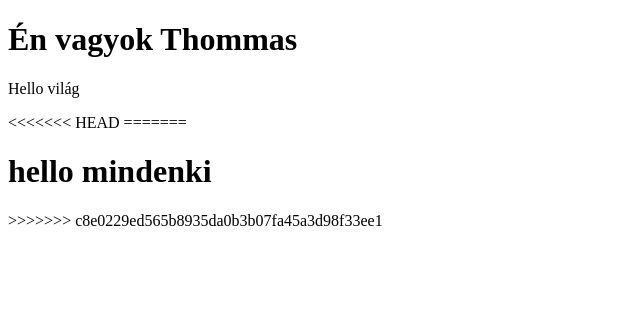
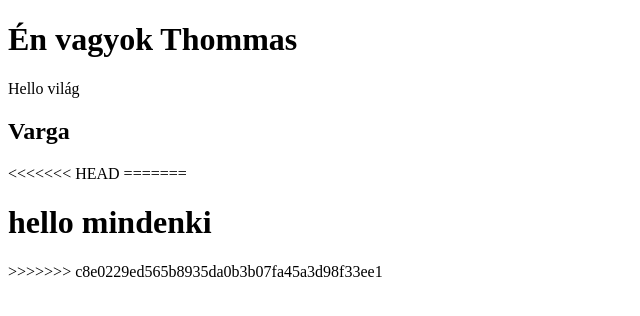
Before and after one commit to Szegee5/Oraimunka, a plain HTML site: page index.html in a window 1280 px wide. Shown: the whole page, without its empty margins (0-640 px from the left). Drawn offline with Linux system fonts and the light colour scheme.

Commit message:
Update index.html

```diff
--- a/index.html
+++ b/index.html
@@ -9,6 +9,7 @@
 <body>
     <h1>Én vagyok Thommas</h1>
     <p>Hello világ</p>
+    <h2>Varga</h2>
 <<<<<<< HEAD
 
 =======
```
